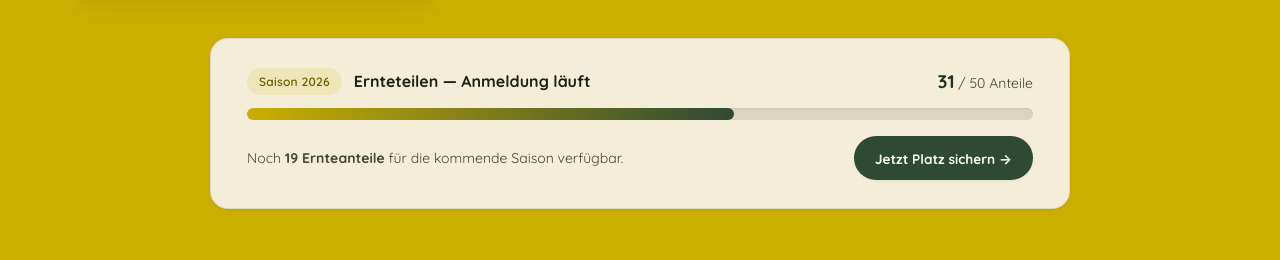
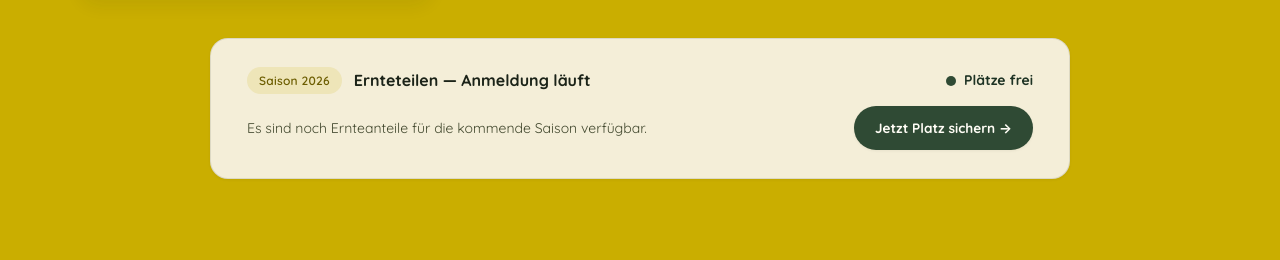
Before and after one commit to lazybird/biosain, an Astro site: page / in a window 1280 px wide. Shown: the part 2316-2576 px from the top of the page. Built offline with nearby package versions, Linux system fonts and the light colour scheme; Astro itself is replaced by a stand-in of ours; a script that the page names is missing; a web font is replaced by a local one.

Commit message:
feat: la jauge Solawi affiche uniquement la disponibilité, sans le nombre de places

```diff
--- a/src/components/SolawiGauge.astro
+++ b/src/components/SolawiGauge.astro
@@ -1,41 +1,40 @@
 ---
 interface Props {
-  current?: number;
-  total?: number;
+  available?: boolean;
   seasonYear?: number;
 }
 
 const {
-  current = 31,
-  total = 50,
+  available = true,
   seasonYear = 2026
 } = Astro.props;
-
-const percentage = Math.round((current / total) * 100);
 ---
 
-<div class="solawi-gauge">
+<div class:list={["solawi-gauge", { "is-full": !available }]}>
   <div class="gauge-header">
     <div class="gauge-title-group">
       <span class="badge badge-brand">Saison {seasonYear}</span>
-      <strong class="gauge-title">Ernteteilen — Anmeldung läuft</strong>
+      <strong class="gauge-title">
+        {available ? "Ernteteilen — Anmeldung läuft" : "Ernteteilen — Saison ausgebucht"}
+      </strong>
     </div>
-    <div class="gauge-count">
-      <span class="count-bold">{current}</span> / {total} Anteile
+    <div class="gauge-status">
+      <span class="status-dot" aria-hidden="true"></span>
+      {available ? "Plätze frei" : "Ausgebucht"}
     </div>
-  </div>
-
-  <div class="gauge-track" role="progressbar" aria-valuenow={percentage} aria-valuemin="0" aria-valuemax="100" aria-label={`Ernteanteile Vergabe: ${percentage}%`}>
-    <div class="gauge-bar" style={`width: ${percentage}%;`}></div>
   </div>
 
   <div class="gauge-footer">
     <p class="gauge-note">
-      Noch <strong>{total - current} Ernteanteile</strong> für die kommende Saison verfügbar.
+      {available
+        ? "Es sind noch Ernteanteile für die kommende Saison verfügbar."
+        : "Für diese Saison sind alle Ernteanteile vergeben."}
     </p>
-    <a href="/solawi#anmelden" class="btn btn-primary btn-sm">
-      Jetzt Platz sichern →
-    </a>
+    {available && (
+      <a href="/solawi#anmelden" class="btn btn-primary btn-sm">
+        Jetzt Platz sichern →
+      </a>
+    )}
   </div>
 </div>
 
@@ -68,32 +67,28 @@ const percentage = Math.round((current / total) * 100);
     color: var(--color-ink);
   }
 
-  .gauge-count {
+  .gauge-status {
+    display: inline-flex;
+    align-items: center;
+    gap: var(--space-2);
     font-size: var(--text-sm);
-    color: var(--color-ink-soft);
-    font-variant-numeric: tabular-nums;
-  }
-
-  .count-bold {
-    font-size: 1.15rem;
     font-weight: var(--weight-bold);
     color: var(--color-brand-secondary-dark);
   }
 
-  .gauge-track {
-    height: 12px;
-    background-color: rgba(27, 35, 24, 0.12);
+  .status-dot {
+    width: 10px;
+    height: 10px;
     border-radius: var(--radius-full);
-    overflow: hidden;
-    margin-bottom: var(--space-4);
-    box-shadow: inset 0 1px 2px rgba(0,0,0,0.08);
+    background-color: var(--color-brand-secondary);
   }
 
-  .gauge-bar {
-    height: 100%;
-    background: linear-gradient(90deg, var(--color-brand-primary) 0%, var(--color-brand-secondary) 100%);
-    border-radius: var(--radius-full);
-    transition: width 1s cubic-bezier(0.34, 1.56, 0.64, 1);
+  .is-full .gauge-status {
+    color: var(--color-ink-soft);
+  }
+
+  .is-full .status-dot {
+    background-color: var(--color-ink-faint);
   }
 
   .gauge-footer {
--- a/src/pages/index.astro
+++ b/src/pages/index.astro
@@ -116,7 +116,7 @@ import NewsletterBox from '../components/NewsletterBox.astro';
 
       <!-- Solawi Gauge Teaser -->
       <div class="pillars-gauge-wrap scroll-reveal delay-4">
-        <SolawiGauge current={31} total={50} seasonYear={2026} />
+        <SolawiGauge available={true} seasonYear={2026} />
       </div>
     </div>
   </section>
--- a/src/pages/solawi.astro
+++ b/src/pages/solawi.astro
@@ -26,7 +26,7 @@ import SolawiGauge from '../components/SolawiGauge.astro';
 
   <!-- Jauge Quota Solawi -->
   <section class="container container-narrow solawi-gauge-section">
-    <SolawiGauge current={31} total={50} seasonYear={2026} />
+    <SolawiGauge available={true} seasonYear={2026} />
   </section>
 
   <!-- Double Colonne : Was es euch bringt & Was es uns ermöglicht -->
```
